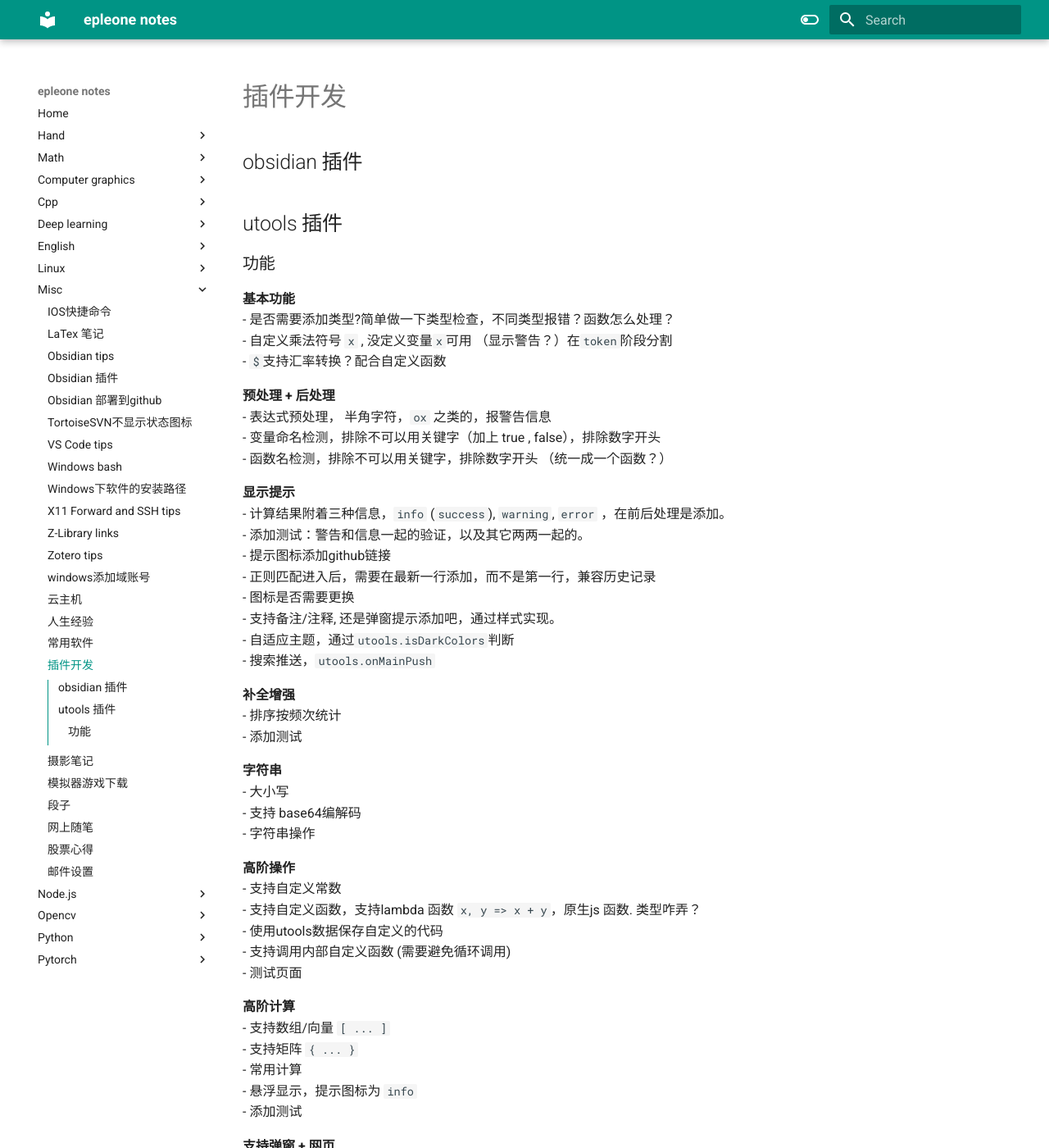
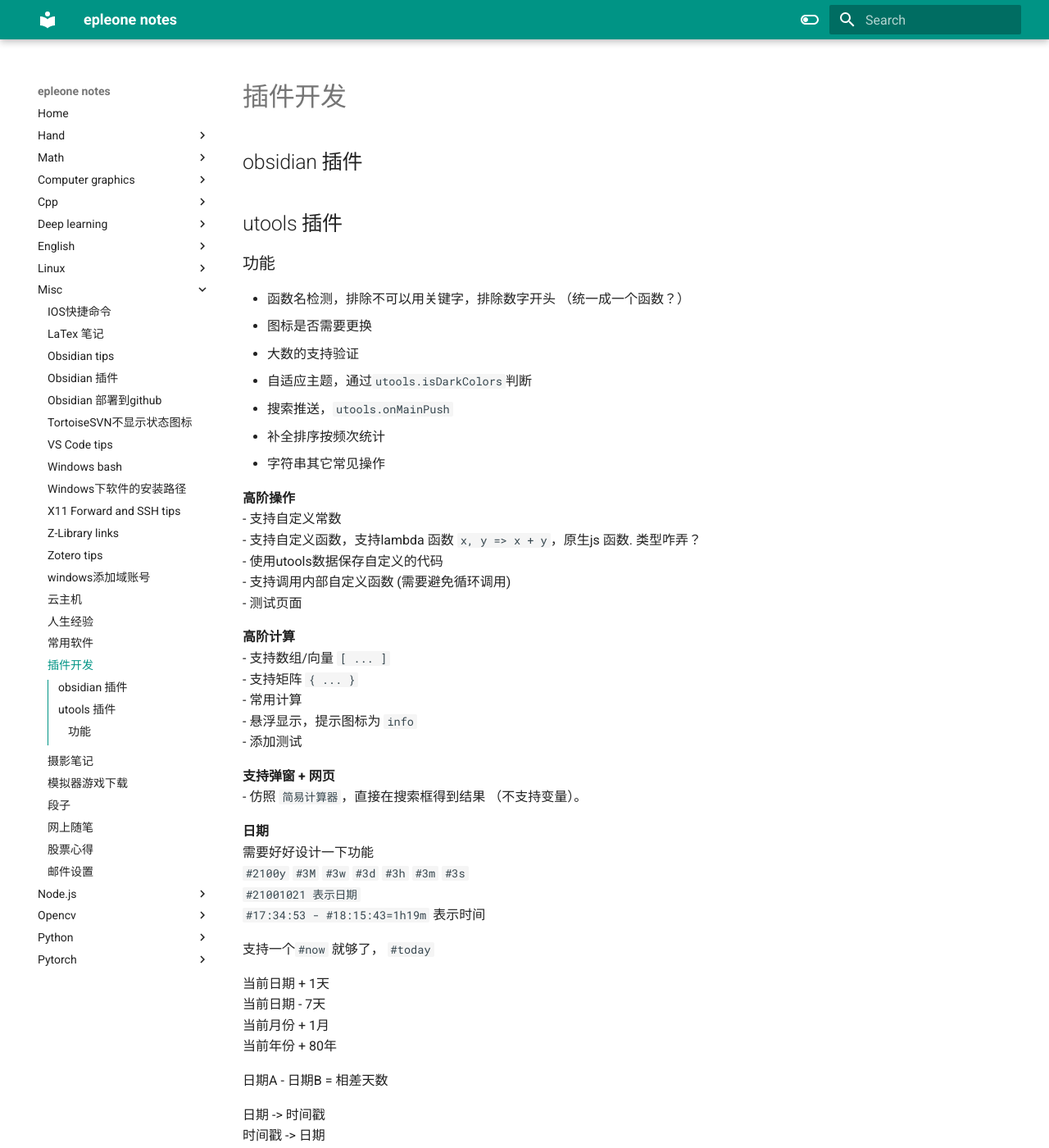
Before and after one commit to epleone/notes, an MkDocs documentation site: the page built from docs/misc/插件开发.md, in a window 1280 px wide and 1400 px high. Shown: the whole window at 82% size. Built offline with MkDocs 1.6.1 and Material for MkDocs 9.7.7, drawn with Linux system fonts in a browser that asks for light colours; some of the changed text lies outside the part shown.

Commit message:
update notes

```diff
--- a/docs/misc/插件开发.md
+++ b/docs/misc/插件开发.md
@@ -6,36 +6,13 @@
 
 ### 功能
 
-**基本功能**
-- 是否需要添加类型?简单做一下类型检查，不同类型报错？函数怎么处理？
--  自定义乘法符号 `x` , 没定义变量`x`可用 （显示警告？）在`token`阶段分割
--   `$`支持汇率转换？配合自定义函数
-
-**预处理 + 后处理**
-- 表达式预处理， 半角字符，`ox` 之类的，报警告信息
-- 变量命名检测，排除不可以用关键字（加上 true , false），排除数字开头
 - 函数名检测，排除不可以用关键字，排除数字开头 （统一成一个函数？）
-
-**显示提示**
-- 计算结果附着三种信息，`info` (`success`), `warning`, `error` ，在前后处理是添加。
-- 添加测试：警告和信息一起的验证，以及其它两两一起的。
-- 提示图标添加github链接
-- 正则匹配进入后，需要在最新一行添加，而不是第一行，兼容历史记录
 - 图标是否需要更换
--  支持备注/注释,  还是弹窗提示添加吧，通过样式实现。
+- 大数的支持验证
 - 自适应主题，通过`utools.isDarkColors`判断
 - 搜索推送，`utools.onMainPush`
-
-
-
-**补全增强**
-- 排序按频次统计
-- 添加测试
-
-**字符串**
-- 大小写
--  支持 base64编解码
-- 字符串操作
+-  补全排序按频次统计
+- 字符串其它常见操作
 
 **高阶操作**
 - 支持自定义常数
@@ -57,18 +34,25 @@
 
 **日期**
 需要好好设计一下功能
+`#2100y`  `#3M`  `#3w` `#3d`   `#3h`  `#3m`  `#3s`
 `#21001021 表示日期`
 `#17:34:53 - #18:15:43=1h19m`  表示时间
 
-`.today` `.week` `.year`
+支持一个`#now` 就够了， `#today`
 
+当前日期 + 1天
+当前日期 - 7天
+当前月份 + 1月
+当前年份 + 80年
 
-**测试**
-- 添加正负数测试，减法和负号
-- 添加op测试，op复合测试，函数混合测试
-- 添加表达式预处理测试，可视化语法树
-- 添加多种进制和基本函数的复合运算测试
-- 添加位运算测试 + 复合测试
+日期A - 日期B = 相差天数
+
+日期 -> 时间戳
+时间戳 -> 日期
+
+**格式化**
+默认变量的最小时间单位，如何转到其它单位？
+`@y`   `@M`  `@d`
 
 
 参考：
```
Also changed, not shown: docs/cpp/Visual Studio 常见问题汇总.md (+33 -0 lines), docs/cpp/cmake tips.md (+89 -0 lines).
